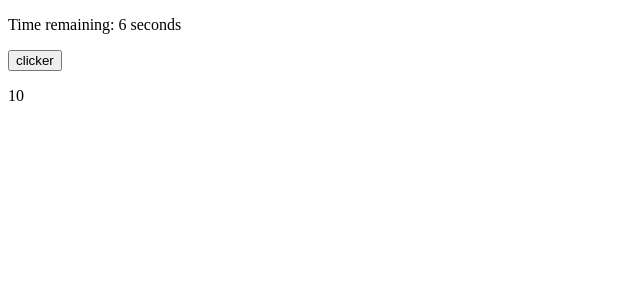
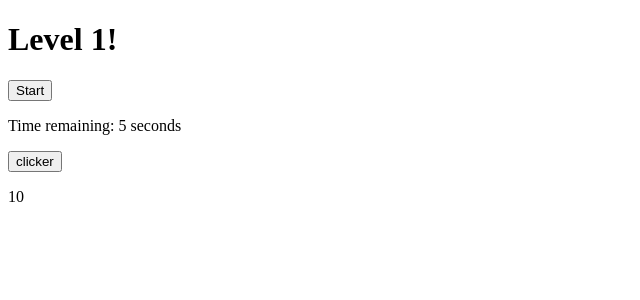
Before and after one commit to MatteoDiter/Candide, a React app: page /lvl1 in a window 1280 px wide. Shown: the top 300 px of the page, without its empty margins (0-640 px from the left). Built offline with nearby package versions, Linux system fonts and the light colour scheme.

Commit message:
removed home and started on lvl1 - added start btn

```diff
--- a/client/App.tsx
+++ b/client/App.tsx
@@ -2,7 +2,7 @@ import React from "react";
 import { BrowserRouter, Route, Routes } from "react-router-dom";
 import SignUp from "./component/authentication/signup";
 import Login from "./component/authentication/login";
-import Home from "./component/home";
+//import Home from "./component/home";
 import Lvl1 from "./component/game/lvl1";
 import Lvl2 from "./component/game/lvl2";
 import Lvl3 from "./component/game/lvl3";
@@ -14,7 +14,7 @@ const App: React.FC = () => {
         <Routes>
           <Route path="/" element={<Login />} />
           <Route path="/signup" element={<SignUp />} />
-          <Route path="/home" element={<Home />} />
+          {/* <Route path="/home" element={<Home />} /> */}
           <Route path="/lvl1" element={<Lvl1 />} />
           <Route path="/lvl2" element={<Lvl2 />} />
           <Route path="/lvl3" element={<Lvl3 />} />
--- a/client/component/game/lvl1.tsx
+++ b/client/component/game/lvl1.tsx
@@ -9,6 +9,7 @@ const Lvl1: React.FC = () => {
   // set states
   const [value, setValue] = useState(clicks); // clicks left to beat the game
   const [timer, setTimer] = useState(time); // time left to beat the game
+  const [isGameStarted, setIsGameStarted] = useState(false); // track when the game has started
   const navigate = useNavigate(); // setup navigation to next level
 
   // setting reset timer
@@ -17,41 +18,54 @@ const Lvl1: React.FC = () => {
   };
   // timer logic
   useEffect(() => {
-    const timeInterval = setInterval(() => {
-      setTimer((prevTimer) => prevTimer - 1);
-    }, 1000);
+    if (isGameStarted) {
+      const timeInterval = setInterval(() => {
+        setTimer((prevTimer) => prevTimer - 1);
+      }, 1000);
 
-    return () => clearInterval(timeInterval);
-  }, []);
+      return () => clearInterval(timeInterval);
+    }
+  }, [isGameStarted]);
 
   // game over logic by time
   useEffect(() => {
-    if (timer === 0) {
+    if (isGameStarted && timer === 0) {
       alert("Time's Up! - Game Over");
       setValue(clicks);
       resetTimer();
+      setIsGameStarted(false); // Reset the game state
     }
-  }, [timer, clicks]);
+  }, [isGameStarted, timer, clicks]);
 
   // game win logic by clicks
   useEffect(() => {
-    if (value === 0) {
+    if (isGameStarted && value === 0) {
       alert("You Win");
       resetTimer();
+      setIsGameStarted(false); // Reset the game state
       // set a delay before navigate or will cause re-rendering issue // cant render at the same time
       setTimeout(() => {
         navigate("/lvl2");
       }, 100);
     }
-  }, [value, navigate]);
+  }, [isGameStarted, value, navigate]);
+
+  // handle game start
+  const handleStartClick = () => {
+    setIsGameStarted(true);
+  };
 
   // handle click logic
   const handleClick = () => {
-    setValue((preValue) => preValue - 1);
+    if (isGameStarted) {
+      setValue((prevValue) => prevValue - 1);
+    }
   };
 
   return (
     <div>
+      <h1>Level 1!</h1>
+      {!isGameStarted && <button onClick={handleStartClick}>Start</button>}
       <p>Time remaining: {timer} seconds</p>
       <button onClick={handleClick}>clicker</button>
       <p>{value}</p>
--- a/client/component/home.tsx
+++ b/client/component/home.tsx
@@ -1,13 +1,13 @@
-import React from "react";
-import Lvl1 from "./game/lvl1";
+// import React from "react";
+// import Lvl1 from "./game/lvl1";
 
-const Home: React.FC = () => {
-  return (
-    <div>
-      <h1>Welcome Home!</h1>
-      <Lvl1 />
-    </div>
-  );
-};
+// const Home: React.FC = () => {
+//   return (
+//     <div>
+//       <h1>Welcome Home!</h1>
+//       <Lvl1 />
+//     </div>
+//   );
+// };
 
-export default Home;
+// export default Home;
```
